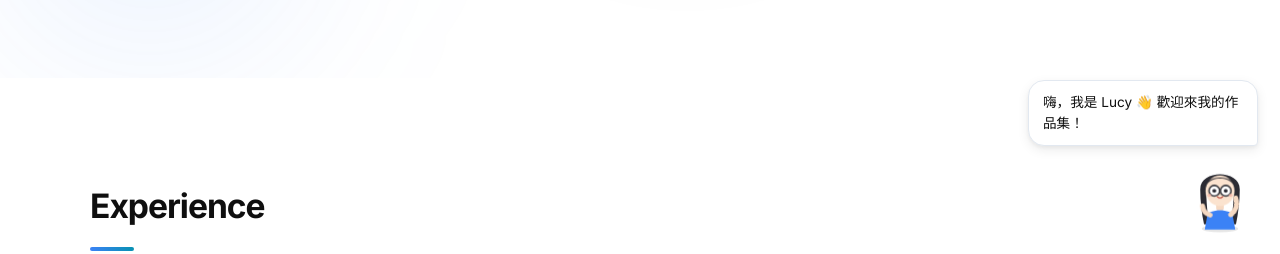
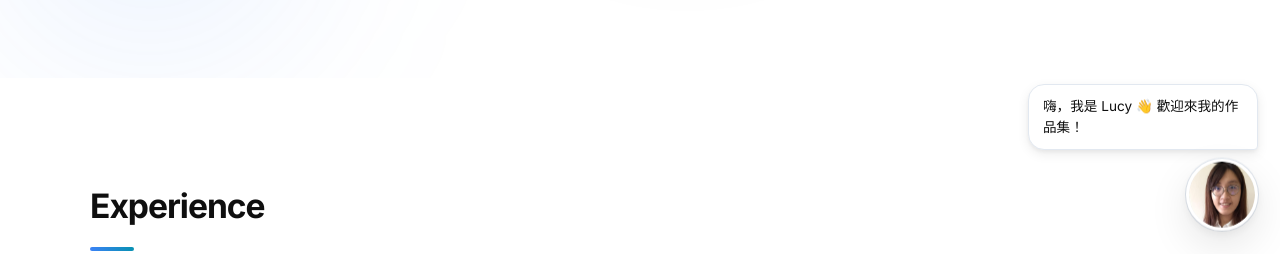
Before and after one commit to highlight35/highlight35.github.io, a plain HTML site: page index.html in a window 1280 px wide. Shown: the part 546-800 px from the top of the page. Drawn offline with Linux system fonts and the light colour scheme.

Commit message:
導覽角色改用真實照片圓形頭像，取代手繪 Q 版

```diff
--- a/css/lucy-buddy.css
+++ b/css/lucy-buddy.css
@@ -44,40 +44,29 @@
 }
 .lb-bubble .lb-bubble-cta:hover { text-decoration: underline; }
 
-/* 角色本體 */
+/* 角色本體 — 圓形照片頭像 */
 .lb-avatar {
-    width: 76px;
-    height: 76px;
-    border: none;
-    background: none;
+    width: 72px;
+    height: 72px;
+    border: 3px solid var(--bg);
+    background: var(--bg);
     padding: 0;
     cursor: pointer;
     position: relative;
-    transition: transform .2s;
-    animation: lb-bob 3.4s ease-in-out infinite;
+    border-radius: 50%;
+    box-shadow: var(--shadow-lg), 0 0 0 1px var(--border);
+    transition: transform .2s, box-shadow .2s;
+    animation: lb-bob 3.6s ease-in-out infinite;
+    overflow: hidden;
 }
-.lb-avatar:hover { transform: scale(1.06); }
-.lb-avatar:focus-visible { outline: 3px solid var(--blue); outline-offset: 3px; border-radius: 50%; }
+.lb-avatar:hover { transform: scale(1.07); box-shadow: var(--shadow-lg), 0 0 0 2px var(--blue); }
+.lb-avatar:focus-visible { outline: 3px solid var(--blue); outline-offset: 3px; }
 
-.lb-avatar svg { width: 100%; height: 100%; display: block; overflow: visible; }
+.lb-avatar img { width: 100%; height: 100%; object-fit: cover; display: block; }
 
 @keyframes lb-bob {
     0%, 100% { transform: translateY(0); }
     50% { transform: translateY(-5px); }
-}
-
-.lb-eye { animation: lb-blink 5s infinite; transform-origin: center; }
-@keyframes lb-blink {
-    0%, 92%, 100% { transform: scaleY(1); }
-    95% { transform: scaleY(.1); }
-}
-
-.lb-arm { transform-origin: 62px 74px; animation: lb-wave 3.4s ease-in-out infinite; }
-@keyframes lb-wave {
-    0%, 60%, 100% { transform: rotate(0deg); }
-    70% { transform: rotate(-22deg); }
-    80% { transform: rotate(-8deg); }
-    90% { transform: rotate(-22deg); }
 }
 
 .lb-close {
@@ -124,7 +113,8 @@
     border-bottom: 1px solid var(--border);
     background: var(--bg-alt);
 }
-.lb-chat-head .lb-mini { width: 34px; height: 34px; flex-shrink: 0; }
+.lb-chat-head .lb-mini { width: 34px; height: 34px; flex-shrink: 0; border-radius: 50%; overflow: hidden; }
+.lb-chat-head .lb-mini img { width: 100%; height: 100%; object-fit: cover; display: block; }
 .lb-chat-head .lb-title { font-weight: 700; font-size: .95rem; }
 .lb-chat-head .lb-sub { font-size: .72rem; color: var(--text-muted); }
 .lb-chat-head .lb-x {
@@ -200,7 +190,7 @@
 .lb-input-row button:disabled { opacity: .5; cursor: default; }
 
 @media (prefers-reduced-motion: reduce) {
-    .lb-avatar, .lb-eye, .lb-arm { animation: none; }
+    .lb-avatar { animation: none; }
 }
 
 @media (max-width: 600px) {
--- a/js/lucy-buddy.js
+++ b/js/lucy-buddy.js
@@ -5,36 +5,8 @@
 
   try { if (sessionStorage.getItem(DISMISS_KEY) === "1") return; } catch (e) {}
 
-  const AVATAR_SVG = `
-    <svg viewBox="0 0 100 100" aria-hidden="true">
-      <ellipse cx="50" cy="96" rx="24" ry="4.5" fill="rgba(0,0,0,.10)"/>
-      <!-- 頭髮後層 (順著肩膀垂下) -->
-      <path d="M24 44 C24 18 76 18 76 44 C76 60 74 76 71 90 L64 90 C67 74 68 58 68 46 C68 28 32 28 32 46 C32 58 33 74 36 90 L29 90 C26 76 24 60 24 44 Z" fill="#2b2b33"/>
-      <!-- 脖子 -->
-      <rect x="45" y="62" width="10" height="10" rx="3" fill="#f6d9c2"/>
-      <!-- 身體 -->
-      <path d="M33 80 C33 69 67 69 67 80 L70 97 L30 97 Z" fill="#3b82f6"/>
-      <!-- 手臂 (揮手) -->
-      <g class="lb-arm"><path d="M63 78 q13 -5 13 -19" stroke="#f6d9c2" stroke-width="6.5" fill="none" stroke-linecap="round"/></g>
-      <path d="M37 78 q-9 -3 -10 -12" stroke="#f6d9c2" stroke-width="6.5" fill="none" stroke-linecap="round"/>
-      <!-- 臉 -->
-      <ellipse cx="50" cy="46" rx="19" ry="20" fill="#fbe3cf"/>
-      <!-- 瀏海 -->
-      <path d="M31 40 C33 25 67 25 69 40 C64 32 57 30 50 30 C43 30 36 32 31 40 Z" fill="#2b2b33"/>
-      <!-- 眼鏡 -->
-      <circle cx="42.5" cy="46" r="7" fill="#fff" stroke="#33343a" stroke-width="2"/>
-      <circle cx="57.5" cy="46" r="7" fill="#fff" stroke="#33343a" stroke-width="2"/>
-      <line x1="49.5" y1="45" x2="50.5" y2="45" stroke="#33343a" stroke-width="2"/>
-      <!-- 眼睛 -->
-      <circle class="lb-eye" cx="42.5" cy="46" r="2.5" fill="#2b2b33"/>
-      <circle class="lb-eye" cx="57.5" cy="46" r="2.5" fill="#2b2b33"/>
-      <!-- 腮紅 + 嘴 -->
-      <circle cx="36" cy="52" r="2.4" fill="#f7b3a4" opacity=".65"/>
-      <circle cx="64" cy="52" r="2.4" fill="#f7b3a4" opacity=".65"/>
-      <path d="M46.5 54 q3.5 3.5 7 0" stroke="#c96b5b" stroke-width="1.8" fill="none" stroke-linecap="round"/>
-    </svg>`;
-
-  const MINI_SVG = AVATAR_SVG;
+  const AVATAR_IMG = `<img src="assets/img/lucy-avatar.png" alt="Lucy" draggable="false">`;
+  const MINI_SVG = AVATAR_IMG;
 
   const LINES = [
     { t: "嗨，我是 Lucy 👋 歡迎來我的作品集！", cta: null },
@@ -49,7 +21,7 @@
   root.id = "lucy-buddy";
   root.innerHTML = `
     <div class="lb-bubble" id="lbBubble"></div>
-    <button class="lb-avatar" id="lbAvatar" aria-label="跟 Lucy 聊聊">${AVATAR_SVG}</button>
+    <button class="lb-avatar" id="lbAvatar" aria-label="跟 Lucy 聊聊">${AVATAR_IMG}</button>
     <button class="lb-close" id="lbClose" aria-label="關閉">✕</button>`;
   document.body.appendChild(root);
 
```
Also changed, not shown: assets/img/lucy-avatar.png (added).
